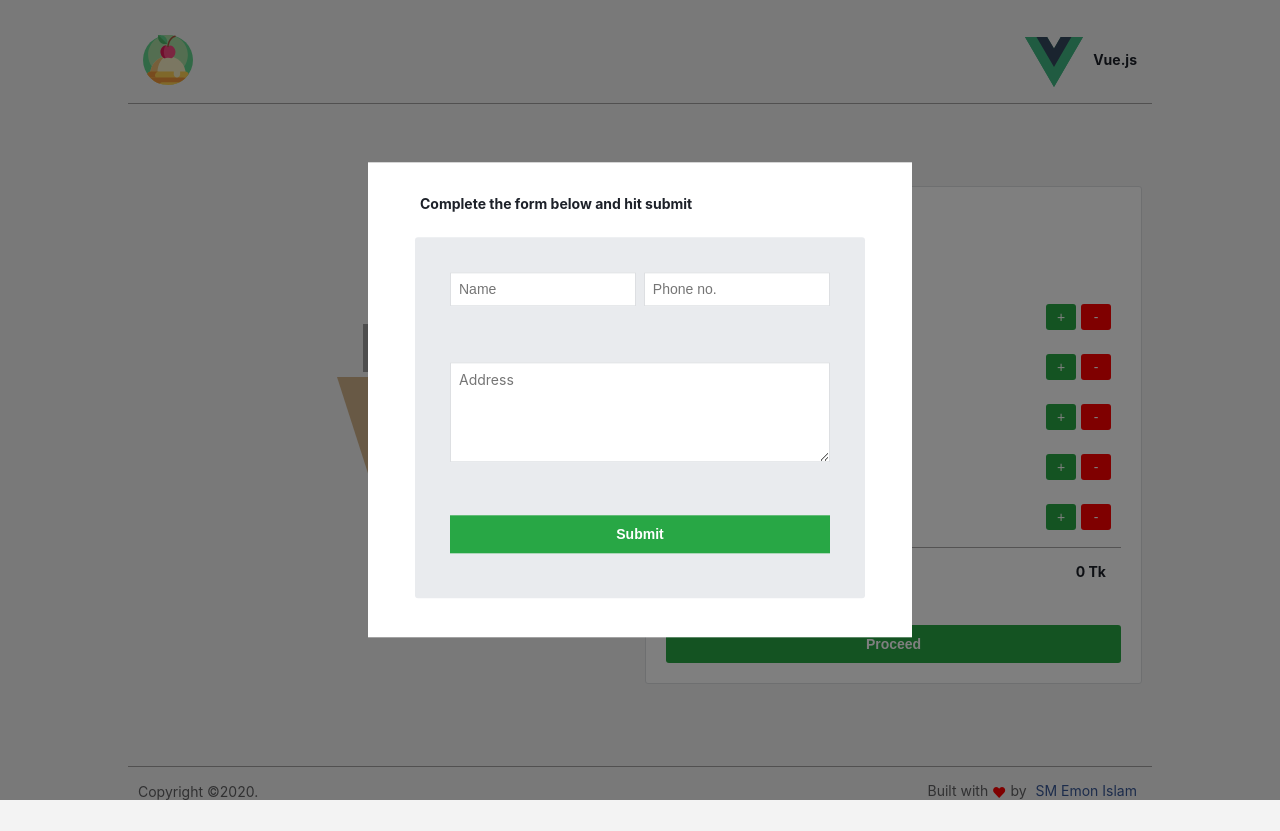
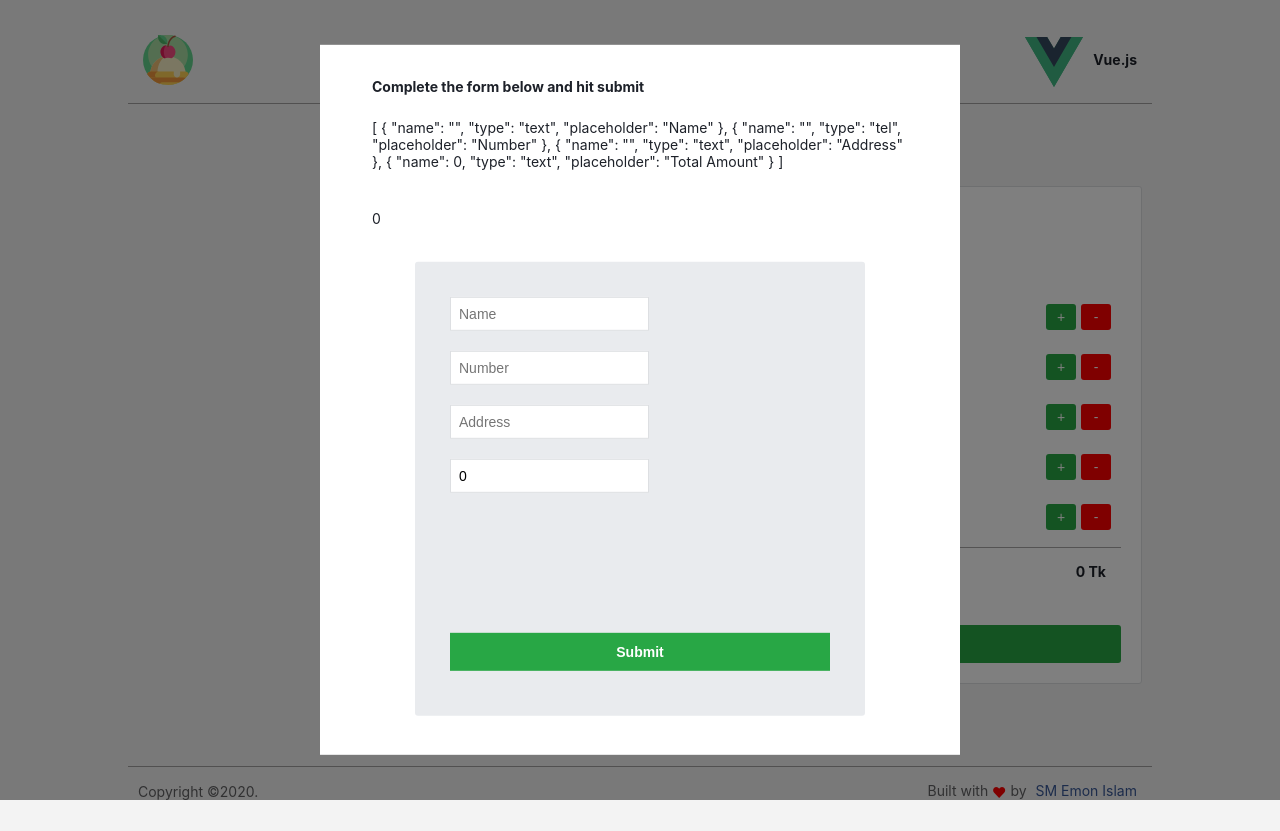
Before and after one commit to smemonislam/assignment-1-module-8, a Vue app: page / in a window 1280 px wide. Both pictures are taken after a click on the button "Proceed". Built offline with nearby package versions, Linux system fonts and the light colour scheme; grey boxes are pictures that could not be loaded.

Commit message:
Added SingleITem

```diff
--- a/src/App.vue
+++ b/src/App.vue
@@ -22,7 +22,7 @@ const removeFromCart = (variantId) => {
   cart.value.splice(position, 1);
 };
 
-const total = computed(() => {
+const getTotal = computed(() => {
   return cart.value.reduce((total, variant) => total + variant.price, 0);
 });
 
@@ -98,7 +98,7 @@ const toggleModal = () => {
           <!-- total price start -->
           <div class="total" id="total">
             <div>Total Price</div>
-            <div>{{ total }} Tk</div>
+            <div>{{ getTotal }} Tk</div>
           </div>
           <!-- total price end -->
           <button type="button" class="order rounded" @click="toggleModal">
@@ -108,7 +108,7 @@ const toggleModal = () => {
 
         <!-- modal start -->
         <ChildComponent
-          v-model="total"
+          :total="getTotal"
           v-show="showModal"
           @message-emitted="toggleModal"
         />
--- a/src/components/ChildComponent.vue
+++ b/src/components/ChildComponent.vue
@@ -1,26 +1,61 @@
 <script setup>
-import { reactive } from "vue";
+import { reactive, onBeforeUpdate } from "vue";
+import SingleInput from "./SingleInput.vue";
 // DefineProps
-const props = defineProps(["modelValue"]);
+const props = defineProps(["total"]);
 
 // defineEmits
 defineEmits(["update:modelValue", "messageEmitted"]);
 
-const data = reactive({
-  name: "",
-  phone: "",
-  address: "",
+// const data = reactive({
+//   name: "",
+//   phone: "",
+//   address: "",
+// });
+
+let data = reactive([
+  {
+    name: "",
+    type: "text",
+    placeholder: "Name",
+  },
+  {
+    name: "",
+    type: "tel",
+    placeholder: "Number",
+  },
+  {
+    name: "",
+    type: "text",
+    placeholder: "Address",
+  },
+  {
+    name: "",
+    type: "text",
+    placeholder: "Total Amount",
+  },
+]);
+
+onBeforeUpdate(() => {
+  data[3].name = props.total;
 });
+function onSubmit() {
+  // let orderDetails2 = {
+  //   // name: data[0].name,
+  //   // phone: data[1].name,
+  //   // address: data[2].name,
+  //   // total: data[3].name,
+  //   // address: data.address,
+  //   total: props.modelValue,
+  // };
 
-function onSubmit() {
-  let orderDetails = {
-    name: data.name,
-    phone: data.phone,
-    address: data.address,
-    total: props.modelValue,
-  };
+  let orderDetails = [];
+  data.forEach((element) => {
+    orderDetails.push(element.name);
+  });
 
   console.log(orderDetails);
+  // console.log(orderDetails2);
 }
 </script>
 <template>
@@ -29,36 +64,43 @@ function onSubmit() {
     <div class="modalBody">
       <div class="formContainer" id="orderForm">
         <h1>Complete the form below and hit submit</h1>
+        <p>{{ data }}</p>
+        <p>{{ total }}</p>
         <form class="orderForm" @submit.prevent="onSubmit">
           <ul>
-            <li>
-              <input
+            <li v-for="(item, index) in data" :key="index">
+              <SingleInput
+                v-model="item.name"
+                :type="item.type"
+                :placeholder="item.placeholder"
+              />
+              <!-- <input
                 type="text"
                 class="fieldStyle fieldSplit alignLeft"
                 placeholder="Name"
                 v-model="data.name"
-              />
-              <input
+              /> -->
+              <!-- <input
                 type="text"
                 class="fieldStyle fieldSplit alignRight"
                 placeholder="Phone no."
                 v-model="data.phone"
-              />
+              /> -->
             </li>
             <li>
-              <input
-                type="hidden"
+              <!-- <input
+                type="text"
                 class="fieldStyle fieldSplit alignRight"
                 :value="modelValue"
                 @input="$emit('update:modelValue', $event.target.value)"
-              />
+              /> -->
             </li>
             <li>
-              <textarea
+              <!-- <textarea
                 class="fieldStyle"
                 placeholder="Address"
                 v-model="data.address"
-              ></textarea>
+              ></textarea> -->
             </li>
             <li>
               <input type="submit" value="Submit" />
--- /dev/null
+++ b/src/components/SingleInput.vue
@@ -0,0 +1,15 @@
+<script setup>
+// defineProps(["modelValue"]);
+// defineEmits(["update:modelValue"]);
+defineProps(["modelValue", "type", "placeholder"]);
+defineEmits(["update:modelValue"]);
+</script>
+<template>
+  <input
+    :type="type"
+    class="fieldStyle"
+    :placeholder="placeholder"
+    :value="modelValue"
+    @input="$emit('update:modelValue', $event.target.value)"
+  />
+</template>
```
